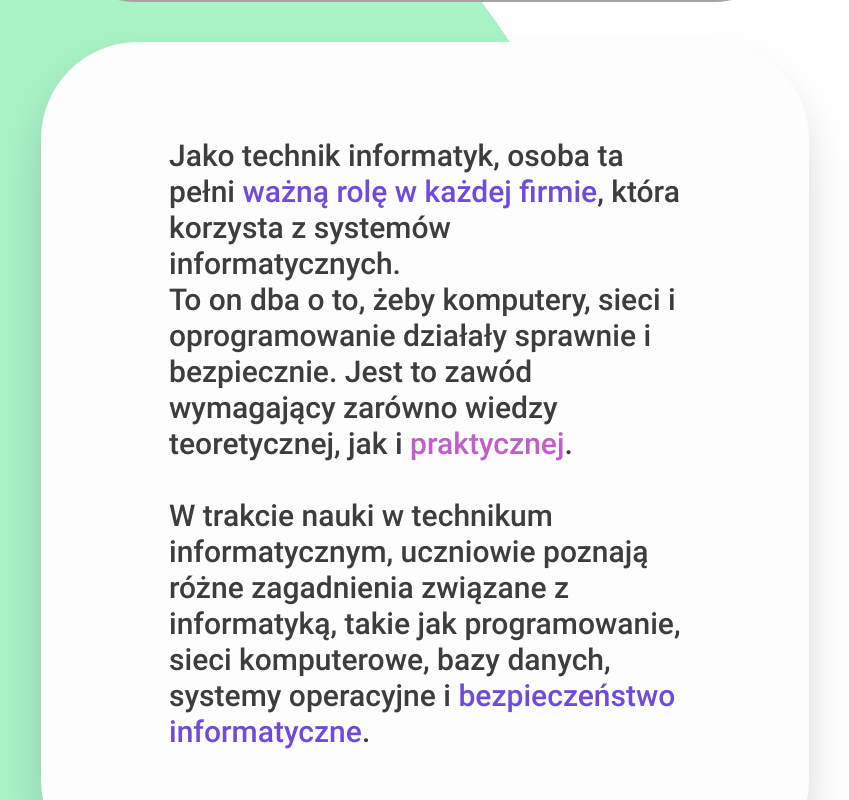
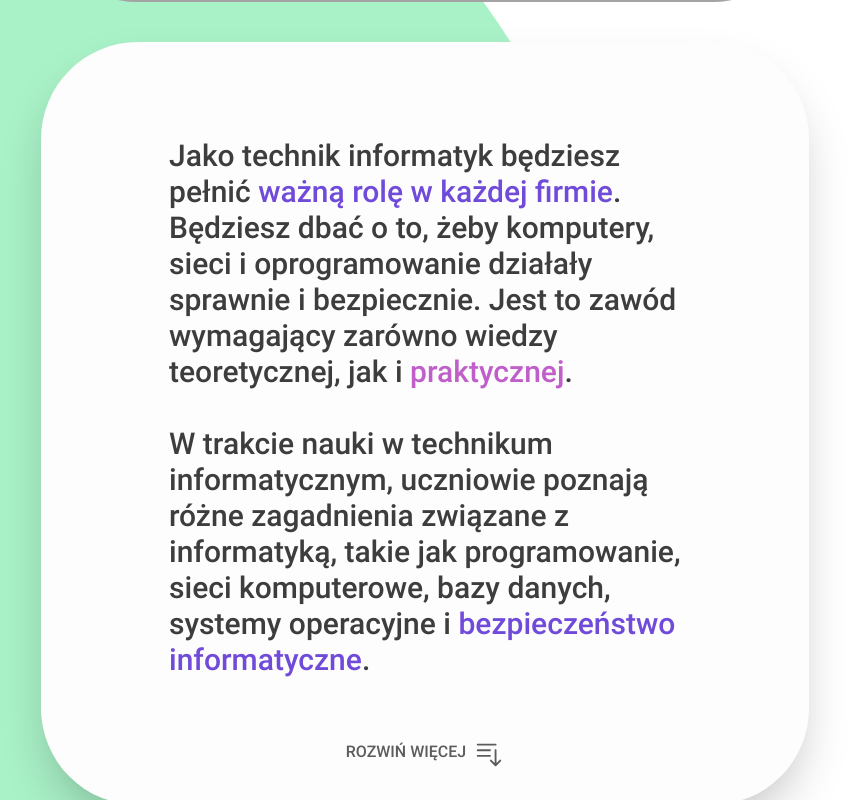
Before and after one commit to gugisek/zs14-technik-inf, a Next.js app: page / in a window 1280 px wide. Shown: the part 1320-2120 px from the top of the page, without its empty margins (215-1064 px from the left). Built offline with nearby package versions, Linux system fonts and the light colour scheme.

Commit message:
fix text

```diff
--- a/components/who_a.tsx
+++ b/components/who_a.tsx
@@ -37,7 +37,7 @@ Podsumowując, zawód technika informatyka to praca wymagająca, ale również b
         <br/> <br/>
         Jest on odpowiedzialny jest za <span className='text-[#704BDA]'>konfigurowanie i administrowanie</span> wewnętrzną siecią firmową, ale jego obowiązkiem jest również dbanie o <span className='text-[#C15FCA]'>cyberbezpieczeństwo</span>.
          */}
-Jako technik informatyk, osoba ta pełni <span className='text-[#704BDA]'>ważną rolę w każdej firmie</span>, która korzysta z systemów informatycznych. <br></br>To on dba o to, żeby komputery, sieci i oprogramowanie działały sprawnie i bezpiecznie. Jest to zawód wymagający zarówno wiedzy teoretycznej, jak i <span className='text-[#C15FCA]'>praktycznej</span>. <br/><br/>W trakcie nauki w technikum informatycznym, uczniowie poznają różne zagadnienia związane z informatyką, takie jak programowanie, sieci komputerowe, bazy danych, systemy operacyjne i <span className='text-[#704BDA]'>bezpieczeństwo informatyczne</span>.
+Jako technik informatyk będziesz pełnić <span className='text-[#704BDA]'>ważną rolę w każdej firmie</span>.<br></br>Będziesz dbać o to, żeby komputery, sieci i oprogramowanie działały sprawnie i bezpiecznie. Jest to zawód wymagający zarówno wiedzy teoretycznej, jak i <span className='text-[#C15FCA]'>praktycznej</span>. <br/><br/>W trakcie nauki w technikum informatycznym, uczniowie poznają różne zagadnienia związane z informatyką, takie jak programowanie, sieci komputerowe, bazy danych, systemy operacyjne i <span className='text-[#704BDA]'>bezpieczeństwo informatyczne</span>.
 <br/><br/>
 
         {
```
